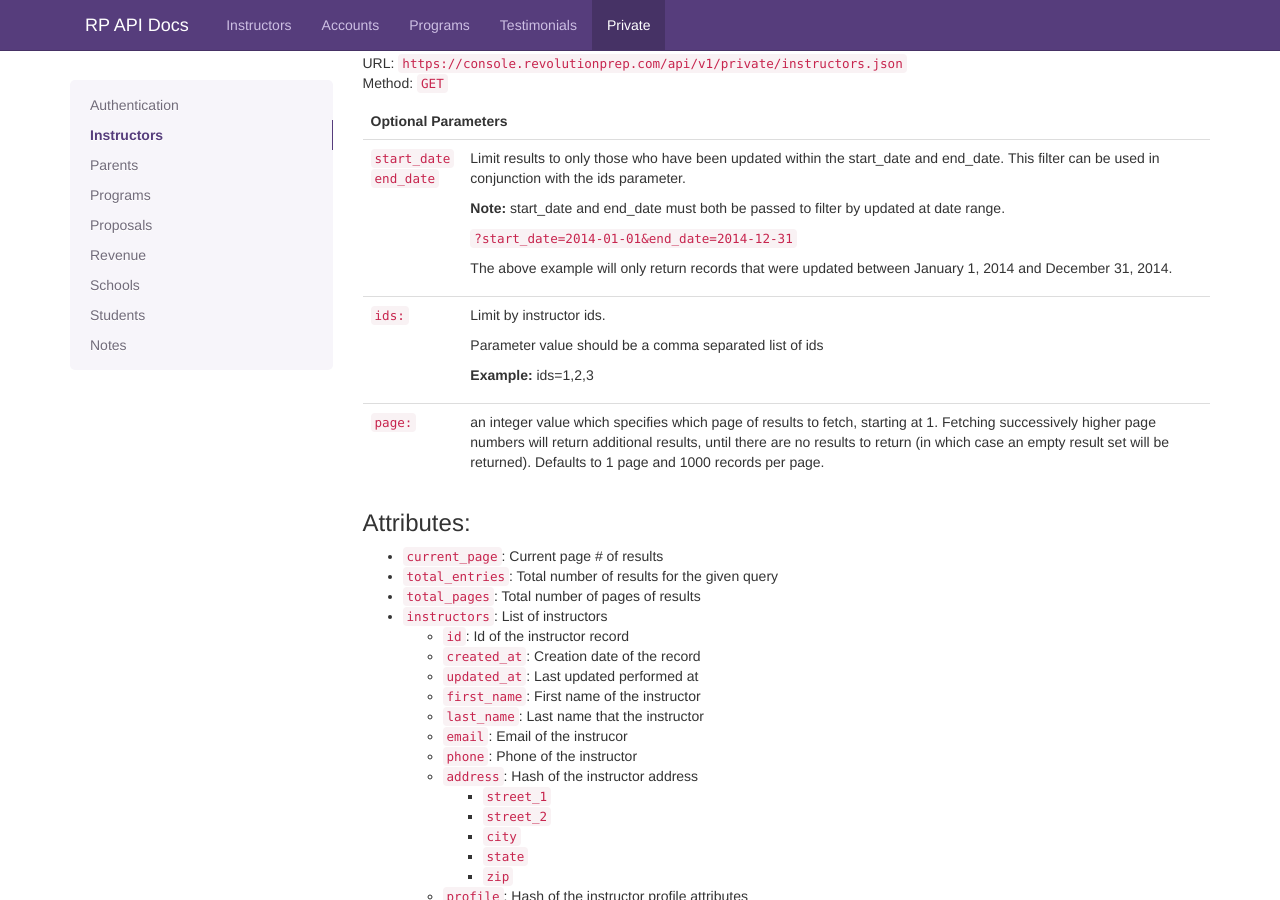
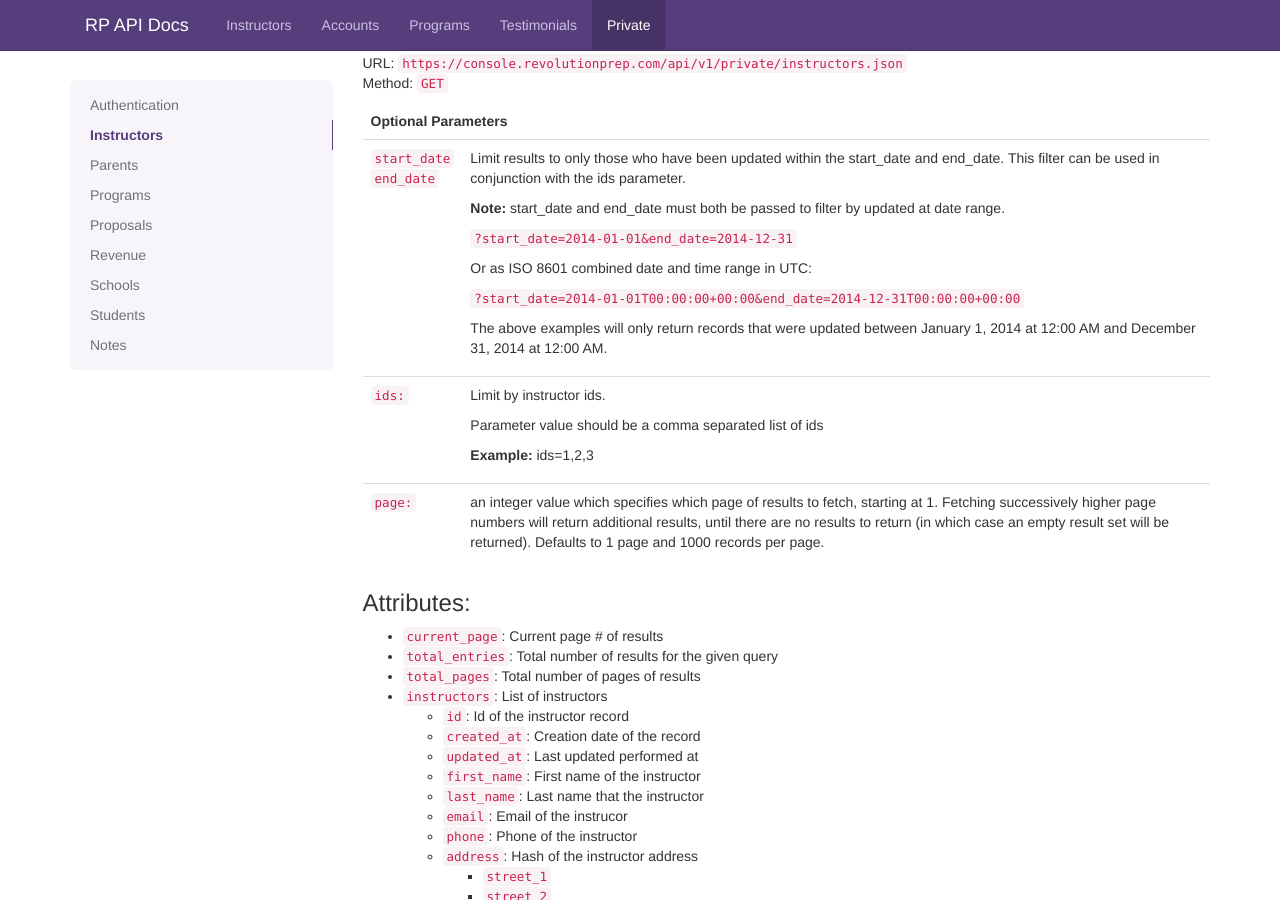
Before and after one commit to RevolutionPrep/RevolutionPrep.github.io, a Jekyll site: the page built from private.html, in a window 1280 px wide and 900 px high, scrolled down 388 px. Built offline with Jekyll 4.4.1, drawn with Linux system fonts in a browser that asks for light colours; Markdown is read by kramdown in place of the engine named in the settings; comment, search, counter and statistics services are not loaded; some of the changed text lies outside the part shown.

Commit message:
Changed the documentation for start_date/end_date to include the date format in ISO 8601 combined date and time in UTC.

```diff
--- a/private.html
+++ b/private.html
@@ -35,7 +35,10 @@ base_url: "../"
                 <p>Limit results to only those who have been updated within the start_date and end_date. This filter can be used in conjunction with the ids parameter.</p>
                 <p><strong>Note:</strong> start_date and end_date must both be passed to filter by updated at date range.</p>
                 <p><code>?start_date=2014-01-01&end_date=2014-12-31</code></p>
-                <p>The above example will only return records that were updated between January 1, 2014 and December 31, 2014.</p>
+                <p>Or as ISO 8601 combined date and time range in UTC:</p>
+                <p><code>?start_date=2014-01-01T00:00:00+00:00&end_date=2014-12-31T00:00:00+00:00</code></p>
+                <p>The above examples will only return records that were updated between January 1, 2014 at 12:00 AM and December 31, 2014 at 12:00 AM.</p>
+
             </td>
         </tr>
         <tr>
@@ -150,7 +153,10 @@ https://console.revolutionprep.com/api/v1/private/instructors.json
                 <p>Limit results to only those who have been updated within the start_date and end_date. This filter can be used in conjunction with the ids parameter.</p>
                 <p><strong>Note:</strong> start_date and end_date must both be passed to filter by updated at date range.</p>
                 <p><code>?start_date=2014-01-01&end_date=2014-12-31</code></p>
-                <p>The above example will only return records that were updated between January 1, 2014 and December 31, 2014.</p>
+                <p>Or as ISO 8601 combined date and time range in UTC:</p>
+                <p><code>?start_date=2014-01-01T00:00:00+00:00&end_date=2014-12-31T00:00:00+00:00</code></p>
+                <p>The above examples will only return records that were updated between January 1, 2014 at 12:00 AM and December 31, 2014 at 12:00 AM.</p>
+
             </td>
         </tr>
         <tr>
@@ -249,7 +255,10 @@ https://console.revolutionprep.com/api/v1/private/parents.json
                 <p>Limit results to only those who have been updated within the start_date and end_date. This filter can be used in conjunction with the ids parameter.</p>
                 <p><strong>Note:</strong> start_date and end_date must both be passed to filter by updated at date range.</p>
                 <p><code>?start_date=2014-01-01&end_date=2014-12-31</code></p>
-                <p>The above example will only return records that were updated between January 1, 2014 and December 31, 2014.</p>
+                <p>Or as ISO 8601 combined date and time range in UTC:</p>
+                <p><code>?start_date=2014-01-01T00:00:00+00:00&end_date=2014-12-31T00:00:00+00:00</code></p>
+                <p>The above examples will only return records that were updated between January 1, 2014 at 12:00 AM and December 31, 2014 at 12:00 AM.</p>
+
             </td>
         </tr>
         <tr>
@@ -381,7 +390,10 @@ https://console.revolutionprep.com/api/v1/private/programs.json
                 <p>Limit results to only those who have been updated within the start_date and end_date. This filter can be used in conjunction with the ids parameter.</p>
                 <p><strong>Note:</strong> start_date and end_date must both be passed to filter by updated at date range.</p>
                 <p><code>?start_date=2014-01-01&end_date=2014-12-31</code></p>
-                <p>The above example will only return records that were updated between January 1, 2014 and December 31, 2014.</p>
+                <p>Or as ISO 8601 combined date and time range in UTC:</p>
+                <p><code>?start_date=2014-01-01T00:00:00+00:00&end_date=2014-12-31T00:00:00+00:00</code></p>
+                <p>The above examples will only return records that were updated between January 1, 2014 at 12:00 AM and December 31, 2014 at 12:00 AM.</p>
+
             </td>
         </tr>
         <tr>
@@ -488,7 +500,10 @@ https://console.revolutionprep.com/api/v1/private/proposals.json
                 <p>Limit results to only those who have been updated within the start_date and end_date. This filter can be used in conjunction with the ids parameter.</p>
                 <p><strong>Note:</strong> start_date and end_date must both be passed to filter by updated at date range.</p>
                 <p><code>?start_date=2014-01-01&end_date=2014-12-31</code></p>
-                <p>The above example will only return records that were updated between January 1, 2014 and December 31, 2014.</p>
+                <p>Or as ISO 8601 combined date and time range in UTC:</p>
+                <p><code>?start_date=2014-01-01T00:00:00+00:00&end_date=2014-12-31T00:00:00+00:00</code></p>
+                <p>The above examples will only return records that were updated between January 1, 2014 at 12:00 AM and December 31, 2014 at 12:00 AM.</p>
+
             </td>
         </tr>
         <tr>
@@ -593,7 +608,10 @@ https://console.revolutionprep.com/api/v1/private/revenue.json
                 <p>Limit results to only those who have been updated within the start_date and end_date. This filter can be used in conjunction with the ids parameter.</p>
                 <p><strong>Note:</strong> start_date and end_date must both be passed to filter by updated at date range.</p>
                 <p><code>?start_date=2014-01-01&end_date=2014-12-31</code></p>
-                <p>The above example will only return records that were updated between January 1, 2014 and December 31, 2014.</p>
+                <p>Or as ISO 8601 combined date and time range in UTC:</p>
+                <p><code>?start_date=2014-01-01T00:00:00+00:00&end_date=2014-12-31T00:00:00+00:00</code></p>
+                <p>The above examples will only return records that were updated between January 1, 2014 at 12:00 AM and December 31, 2014 at 12:00 AM.</p>
+
             </td>
         </tr>
         <tr>
@@ -700,7 +718,10 @@ https://console.revolutionprep.com/api/v1/private/schools.json
                 <p>Limit results to only those who have been updated within the start_date and end_date. This filter can be used in conjunction with the ids parameter.</p>
                 <p><strong>Note:</strong> start_date and end_date must both be passed to filter by updated at date range.</p>
                 <p><code>?start_date=2014-01-01&end_date=2014-12-31</code></p>
-                <p>The above example will only return records that were updated between January 1, 2014 and December 31, 2014.</p>
+                <p>Or as ISO 8601 combined date and time range in UTC:</p>
+                <p><code>?start_date=2014-01-01T00:00:00+00:00&end_date=2014-12-31T00:00:00+00:00</code></p>
+                <p>The above examples will only return records that were updated between January 1, 2014 at 12:00 AM and December 31, 2014 at 12:00 AM.</p>
+
             </td>
         </tr>
         <tr>
@@ -818,7 +839,10 @@ https://console.revolutionprep.com/api/v1/private/students.json
                 <p>Limit results to only those who have been updated within the start_date and end_date. This filter can be used in conjunction with the ids parameter.</p>
                 <p><strong>Note:</strong> start_date and end_date must both be passed to filter by updated at date range.</p>
                 <p><code>?start_date=2014-01-01&end_date=2014-12-31</code></p>
-                <p>The above example will only return records that were updated between January 1, 2014 and December 31, 2014.</p>
+                <p>Or as ISO 8601 combined date and time range in UTC:</p>
+                <p><code>?start_date=2014-01-01T00:00:00+00:00&end_date=2014-12-31T00:00:00+00:00</code></p>
+                <p>The above examples will only return records that were updated between January 1, 2014 at 12:00 AM and December 31, 2014 at 12:00 AM.</p>
+
             </td>
         </tr>
         <tr>
```
